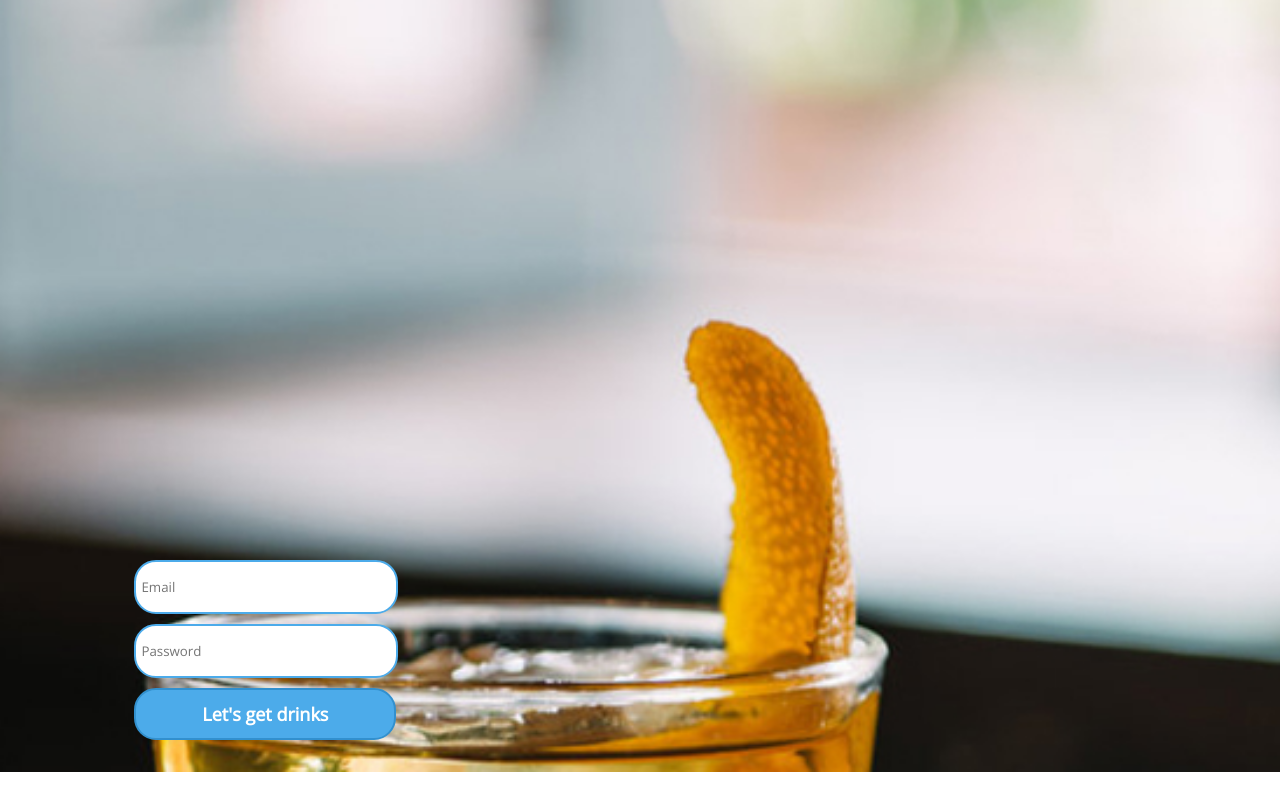
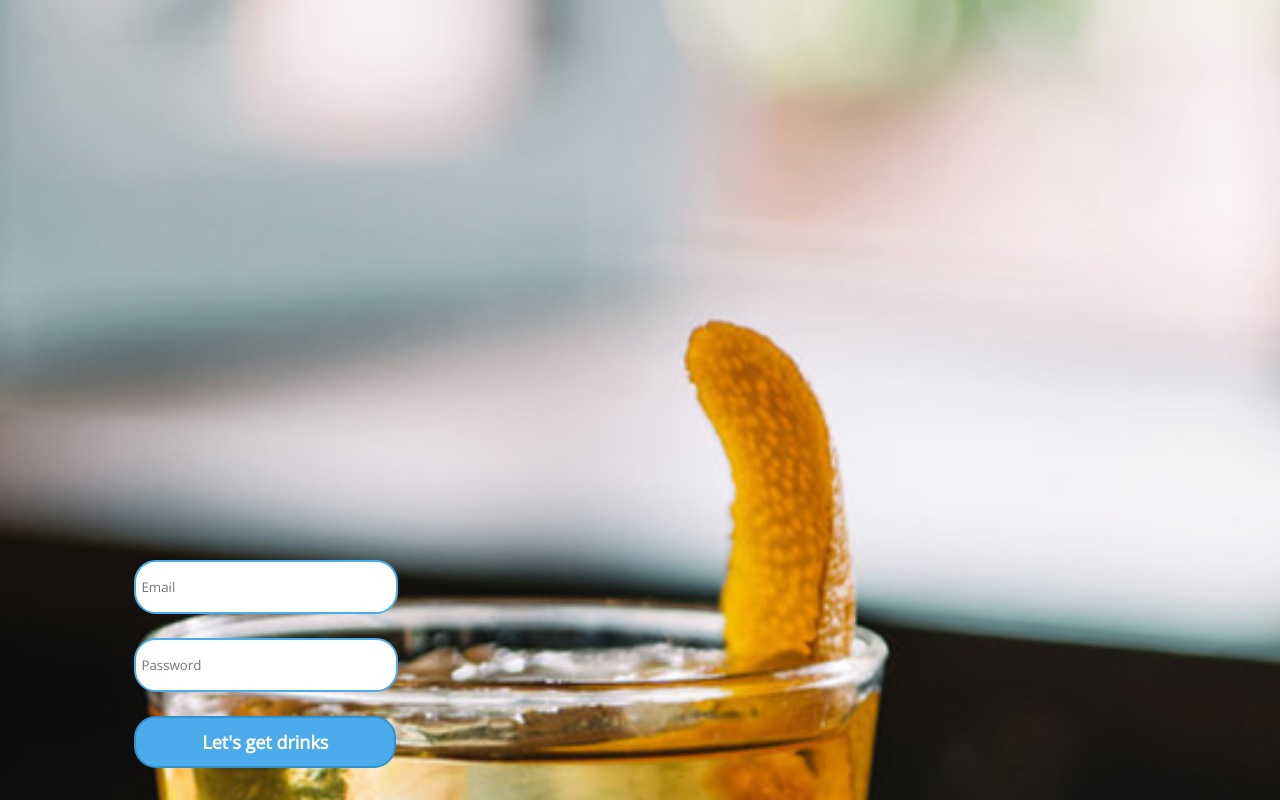
Before and after one commit to mafutomo/MappyHour, a website: page Public/html/index.html in a window 1280 px wide. Shown: the part 441-1241 px from the top of the page. Before the commit the page ends 1213 px from the top, so only its background shows below. Drawn offline with nearby package versions, Linux system fonts and the light colour scheme; a web font is replaced by a local one.

Commit message:
Minor Tweaks Made

```diff
--- a/Public/css/styles.css
+++ b/Public/css/styles.css
@@ -40,7 +40,7 @@ p{
   border-color: #4CABEA;
   border-width: 2px;
   border-style: solid;
-  margin-bottom: 10px;
+  margin-bottom: 24px;
   align-items: center;
   border-radius: 22px;
   width: 250px;
```
